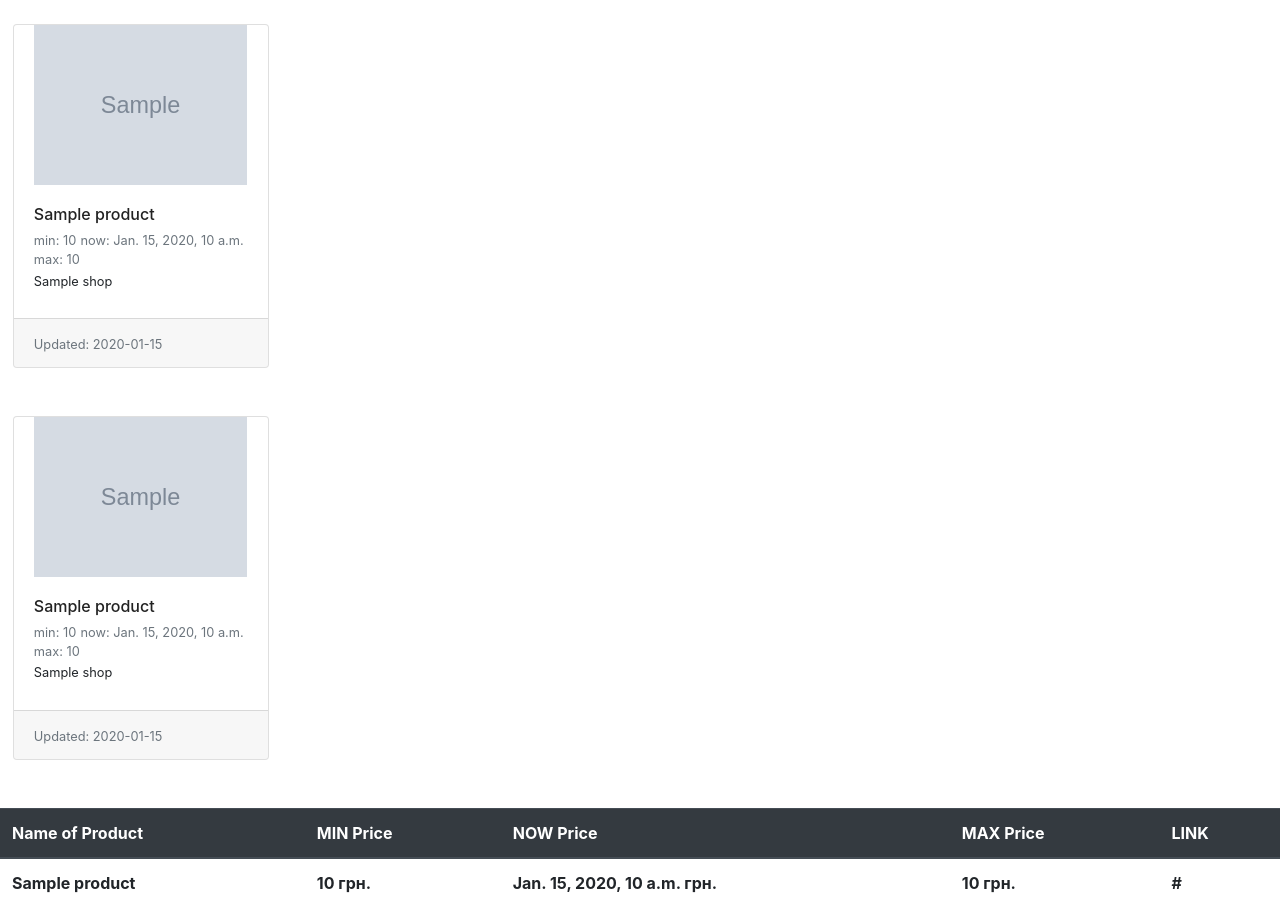
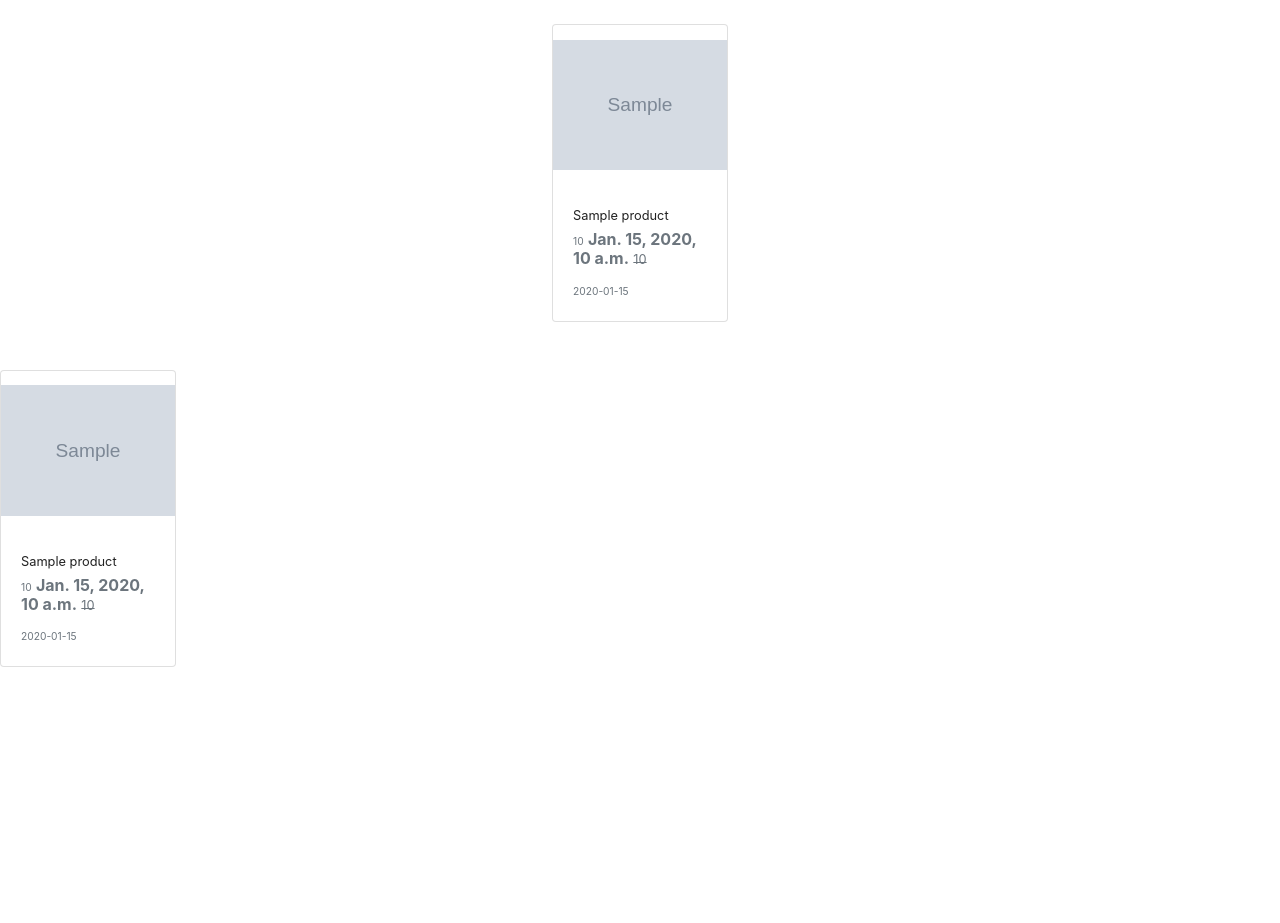
Before and after one commit to valentynvasylkivskyi/RealPrice, a Django app: template myapp/templates/myapp/product_list.html in a window 1280 px wide. Shown: the part 56-979 px from the top of the page. After the commit the page ends 723 px from the top, so only its background shows below. Run offline with Django 3.2, Linux system fonts and the light colour scheme; the template is opened without the code that fills it: most values are stand-ins (such as "Sample title", 1, 10 or a date in 2020); grey boxes marked "Sample" are stand-in pictures; lists and menus that the app fills with data are empty; some libraries are stand-ins or nearby versions.

Commit message:
edit templates

```diff
--- a/myapp/admin.py
+++ b/myapp/admin.py
@@ -21,6 +21,7 @@
 
 @admin.register(Shop)
 class ShopAdmin(admin.ModelAdmin):
-    list_display = ('id',
+    list_display = (
                     'shop_name',
+                    'id',
                     )
--- a/myapp/templates/myapp/base.html
+++ b/myapp/templates/myapp/base.html
@@ -21,8 +21,9 @@
             }
 
             .row {
-                margin: 0 1%;
+                margin: 0;
             }
+
         </style>
     </head>
 
@@ -87,27 +88,24 @@
 
 
         <!-- All list of products view-->
-        <div class="row row-cols-1 row-cols-md-6">
+        <div class="row row-cols-1 row-cols-md-6 justify-content-center">
             {% for product in products_base %}
-            <div class="card mb-4" style="min-width: 16rem; max-width: 16rem">
+            <div class="card mb-4 " style="min-width: 11rem; max-width: 11rem">
                 <img class="card-img-top" src="{{ product.product_image.url }}">
                 <div class="card-body">
                     <a href="{{ product.link }}" style="color: #222222">
-                        <h6 class="card-title">{{ product.product_name }}</h6>
+                        <h6 class="card-title">
+                            <small>{{ product.product_name }}</small>
+                        </h6>
                     </a>
                     <h6 class="card-subtitle mb-2 text-muted">
-                        <small><span>min: {{ product.min_price }}</span></small>
-                        <small><span>now: {{ product.now_price }}</span></small>
-                        <small><span>max: {{ product.max_price }}</span></small>
+                        <small><small><span>{{ product.min_price }}</span></small></small>
+                        <b><span>{{ product.now_price }}</span></b>
+                        <strike><small><span>{{ product.max_price }}</span></small></strike>
                     </h6>
-                    <h6 class="card-subtitle mb-2">
-                        <small><span>{{ product.shop }}</span></small>
-                    </h6>
-
-                </div>
-
-                <div class="card-footer">
-                    <p class="card-text"><small class="text-muted">Updated: {{ product.last_update }}</small></p>
+                    <p class="card-text">
+                        <small><small class="text-muted">{{ product.last_update }}</small></small>
+                    </p>
                 </div>
             </div>
             {% endfor %}
--- a/myapp/templates/myapp/product_list.html
+++ b/myapp/templates/myapp/product_list.html
@@ -5,50 +5,26 @@
 
 <div class="row row-cols-1 row-cols-md-6">
     {% for product in products %}
-    <div class="card mb-4 " style="min-width: 16rem; max-width: 16rem">
+    <div class="card mb-4 " style="min-width: 11rem;
+                                   max-width: 11rem">
         <img class="card-img-top" src="{{ product.product_image.url }}">
         <div class="card-body">
             <a href="{{ product.link }}" style="color: #222222">
-                <h6 class="card-title">{{ product.product_name }}</h6>
+                <h6 class="card-title">
+                    <small>{{ product.product_name }}</small>
+                </h6>
             </a>
             <h6 class="card-subtitle mb-2 text-muted">
-                <small><span>min: {{ product.min_price }}</span></small>
-                <small><span>now: {{ product.now_price }}</span></small>
-                <small><span>max: {{ product.max_price }}</span></small>
+                <small><small><span>{{ product.min_price }}</span></small></small>
+                <b><span>{{ product.now_price }}</span></b>
+                <strike><small><span>{{ product.max_price }}</span></small></strike>
             </h6>
-            <h6 class="card-subtitle mb-2">
-                <small><span>{{ product.shop }}</span></small>
-            </h6>
-        </div>
-
-        <div class="card-footer">
-            <p class="card-text"><small class="text-muted">Updated: {{ product.last_update }}</small></p>
+            <p class="card-text">
+                <small><small class="text-muted">{{ product.last_update }}</small></small>
+            </p>
         </div>
     </div>
     {% endfor %}
 </div>
 
-
-<br>
-
-<table class="table">
-    <thead class="thead-dark">
-        <tr>
-            <th scope="col">Name of Product</th>
-            <th scope="col">MIN Price</th>
-            <th scope="col">NOW Price</th>
-            <th scope="col">MAX Price</th>
-            <th scope="col">LINK</th>
-        </tr>
-    </thead>
-    {% for product in products %}
-        <tr>
-            <th scope="row">{{ product.product_name }}</th>
-            <th scope="row">{{ product.min_price }} грн. </th>
-            <th scope="row">{{ product.now_price }} грн. </th>
-            <th scope="row">{{ product.max_price }} грн. </th>
-            <th scope="row">{{ product.link }}</th>
-        </tr>
-    {% endfor %}
-</table>
 {% endblock %}
--- a/myapp/views.py
+++ b/myapp/views.py
@@ -3,7 +3,7 @@
 from django.http import HttpResponseRedirect
 from django.urls import reverse
 from django.db.models import Q
-from django.views.generic import ListView
+
 
 from .models import Product
 from .forms import SignUpForm
```
Also changed, not shown: myapp/templates/myapp/search_result.html (+11 -13 lines).
